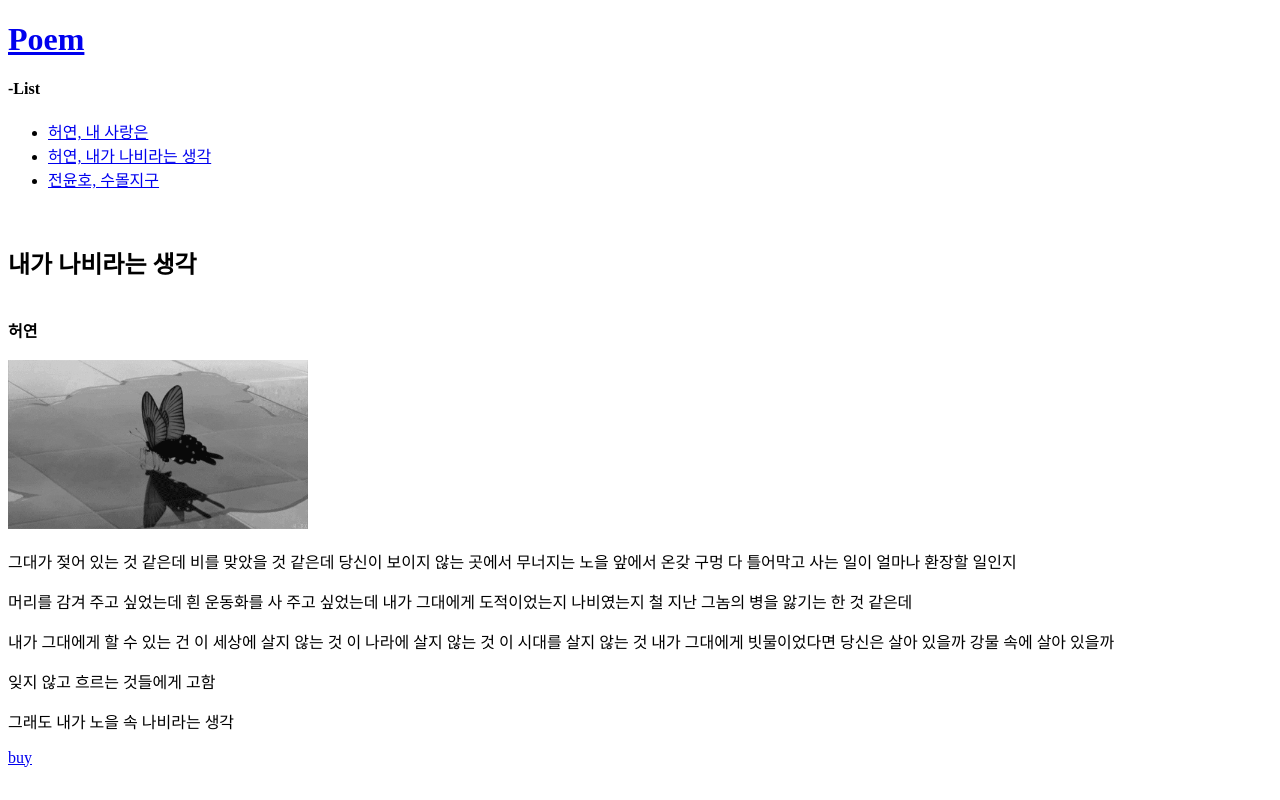
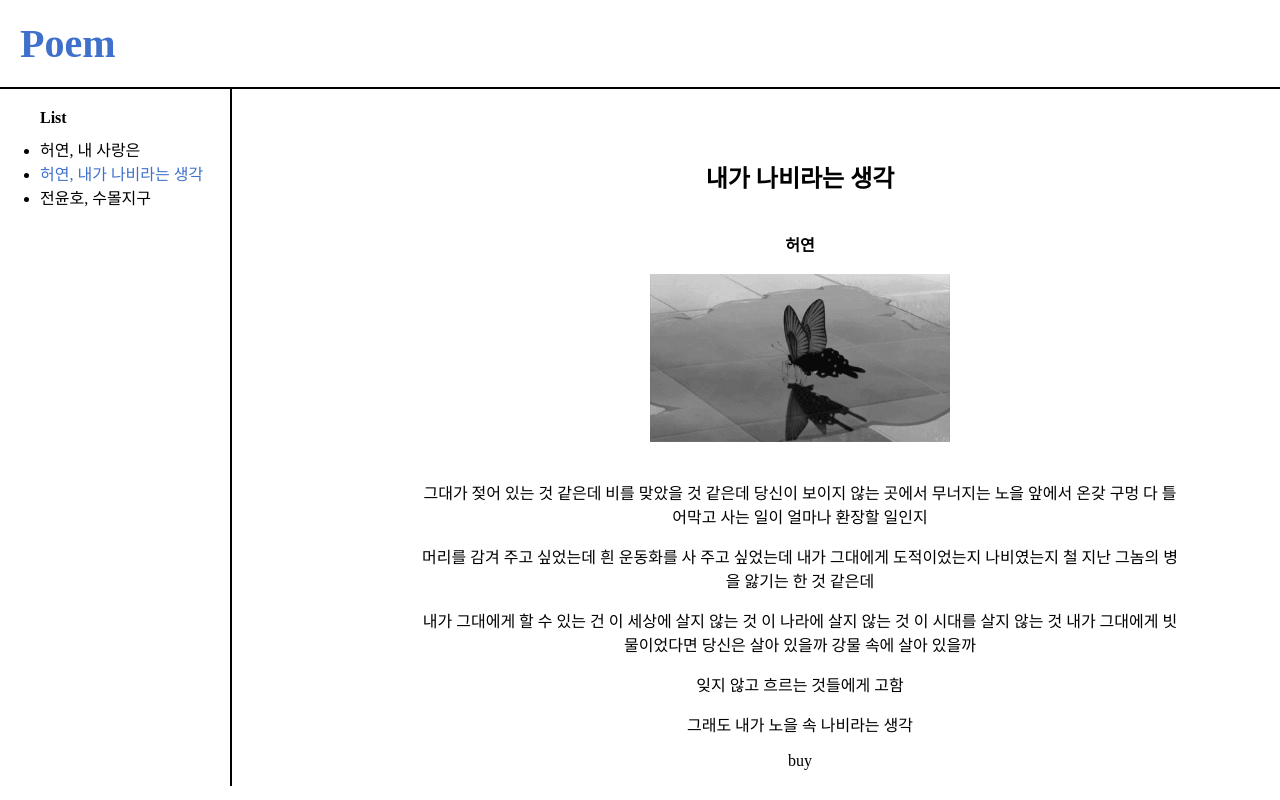
Before and after one commit to seoill/htmlbasic, a plain HTML site: page 2.html in a window 1280 px wide. Drawn offline with Linux system fonts and the light colour scheme.

Commit message:
Add files via upload
learn css

```diff
--- a/1.html
+++ b/1.html
@@ -3,38 +3,65 @@
 <html>
 
   <head>
-    <!-- Google Tag Manager -->
-<script>(function(w,d,s,l,i){w[l]=w[l]||[];w[l].push({'gtm.start':
-new Date().getTime(),event:'gtm.js'});var f=d.getElementsByTagName(s)[0],
-j=d.createElement(s),dl=l!='dataLayer'?'&l='+l:'';j.async=true;j.src=
-'https://www.googletagmanager.com/gtm.js?id='+i+dl;f.parentNode.insertBefore(j,f);
-})(window,document,'script','dataLayer','GTM-N386B2K');</script>
-<!-- End Google Tag Manager -->
 
     <title> 전윤호, 수몰지구 </title>
+
     <meta charset="utf-8">
+
+      <style media="screen">
+
+        body{margin:0px;}
+
+        a {color:black; text-decoration: none;}
+        h1 {
+            font-size:250%;
+            text-align:left;
+            border-bottom:2px solid black;
+            margin:0px;
+            padding:20px;
+            }
+
+        #active {color:#3F71CC;}
+        #grid {
+            display:grid;
+            grid-template-columns: 1fr 3fr;
+            }
+        #grid ul {
+          border-right:2px solid black;
+          width:190px;
+          margin:0px;
+          padding-left:40px; padding-top:20px; padding-bottom:20px;
+          }
+        #grid ul h4{margin-left:0px;margin-top:0px;margin-bottom:10px;}
+        #main{
+          text-align:center;
+          padding-top:50px;
+          padding-left:100px; padding-right: 100px;
+        }
+
+      </style>
 
   </head>
 
     <body>
-      <!-- Google Tag Manager (noscript) -->
-<noscript><iframe src="https://www.googletagmanager.com/ns.html?id=GTM-N386B2K"
-height="0" width="0" style="display:none;visibility:hidden"></iframe></noscript>
-<!-- End Google Tag Manager (noscript) -->
-      <h1><a href="index.html">Poem</a></h1>
-      <h4>-List</h4>
+
+      <h1><a href="index.html" style="color:#3F71CC;" >Poem</a></h1>
+
+      <div id="grid">
+
           <ul>
+          <h4>List</h4>
           <li><a href="3.html"> 허연, 내 사랑은 </a></li>
           <li><a href="2.html"> 허연, 내가 나비라는 생각 </a></li>
-        <li><a href="1.html"> 전윤호, 수몰지구 </a></li>
+          <li><a href="1.html" id="active"> 전윤호, 수몰지구 </a></li>
         </ul>
-      <br>
+
+        <div id="main">
 
           <h2>수몰지구</h2>
-
           <br><strong>전윤호</strong><br><br>
 
-      <img src="https://i.pinimg.com/originals/e1/19/d4/e119d4115c332ee930694f9b01b19ff5.gif" width="300px">
+          <img src="https://i.pinimg.com/originals/e1/19/d4/e119d4115c332ee930694f9b01b19ff5.gif" width="300px"><br><br>
 
           <p>자꾸 네게 흐르는 마음을 깨닫고<br>
           서둘러 댐을 쌓았다</p>
@@ -66,6 +93,10 @@ height="0" width="0" style="display:none;visibility:hidden"></iframe></noscript>
           <p><a href="https://book.naver.com/bookdb/book_detail.nhn?bid=21291298"
             target="_blank" title="책 구매하기">buy</a></p>
 
+        </div>
+
+      </div>
+
     </body>
 
 </html>
--- a/2.html
+++ b/2.html
@@ -2,38 +2,63 @@
 
 <html>
 
-  <head><!-- Google Tag Manager -->
-<script>(function(w,d,s,l,i){w[l]=w[l]||[];w[l].push({'gtm.start':
-new Date().getTime(),event:'gtm.js'});var f=d.getElementsByTagName(s)[0],
-j=d.createElement(s),dl=l!='dataLayer'?'&l='+l:'';j.async=true;j.src=
-'https://www.googletagmanager.com/gtm.js?id='+i+dl;f.parentNode.insertBefore(j,f);
-})(window,document,'script','dataLayer','GTM-N386B2K');</script>
-<!-- End Google Tag Manager -->
+  <head>
 
     <meta charset="utf-8">
     <title> 허연, 내가 나비라는 생각 </title>
 
+    <style media="screen">
+
+    body{margin:0px;}
+
+    a {color:black; text-decoration: none;}
+    h1 {
+        font-size:250%;
+        text-align:left;
+        border-bottom:2px solid black;
+        margin:0px;
+        padding:20px;
+        }
+
+    #active {color:#3F71CC;}
+    #grid {
+        display:grid;
+        grid-template-columns: 1fr 3fr;
+        }
+    #grid ul {
+      border-right:2px solid black;
+      width:190px;
+      margin:0px;
+      padding-left:40px; padding-top:20px; padding-bottom:20px;
+      }
+    #grid ul h4{margin-left:0px;margin-top:0px;margin-bottom:10px;}
+    #main{
+      text-align:center;
+      padding-top:50px;
+      padding-left:100px; padding-right: 100px;
+    }
+
+    </style>
+
   </head>
 
-  <body><!-- Google Tag Manager (noscript) -->
-<noscript><iframe src="https://www.googletagmanager.com/ns.html?id=GTM-N386B2K"
-height="0" width="0" style="display:none;visibility:hidden"></iframe></noscript>
-<!-- End Google Tag Manager (noscript) -->
+  <body>
 
-      <h1><a href="index.html">Poem</a></h1>
-      <h4>-List</h4>
+      <h1><a href="index.html" style="color:#3F71CC;">Poem</a></h1>
+      <div id="grid">
+
           <ul>
+            <h4>List</h4>
             <li> <a href="3.html"> 허연, 내 사랑은 </a></li>
-        <li> <a href="2.html"> 허연, 내가 나비라는 생각 </a></li>
+            <li> <a href="2.html" id="active"> 허연, 내가 나비라는 생각 </a></li>
             <li> <a href="1.html"> 전윤호, 수몰지구 </a></li>
           </ul>
-      <br>
 
+          <div id="main">
           <h2>내가 나비라는 생각</h2>
-
           <br><strong>허연</strong><br><br>
 
-      <img src="Butterfly.gif" width="300px">
+          <img src="Butterfly.gif" width="300px"><br><br>
 
           <p>그대가 젖어 있는 것 같은데 비를 맞았을 것 같은데
             당신이 보이지 않는 곳에서 무너지는 노을 앞에서
@@ -52,7 +77,8 @@ height="0" width="0" style="display:none;visibility:hidden"></iframe></noscript>
 
           <p><a href="https://book.naver.com/bookdb/book_detail.naver?bid=7582150"
             target="_blank" title="책 구매하기">buy</a></p>
-
+          </div>
+          </div>
   </body>
 
 </html>
```
Also changed, not shown: 3.html (+48 -19 lines), index.html (+28 -51 lines). Lines whose indentation alone changed are shown as unchanged.
